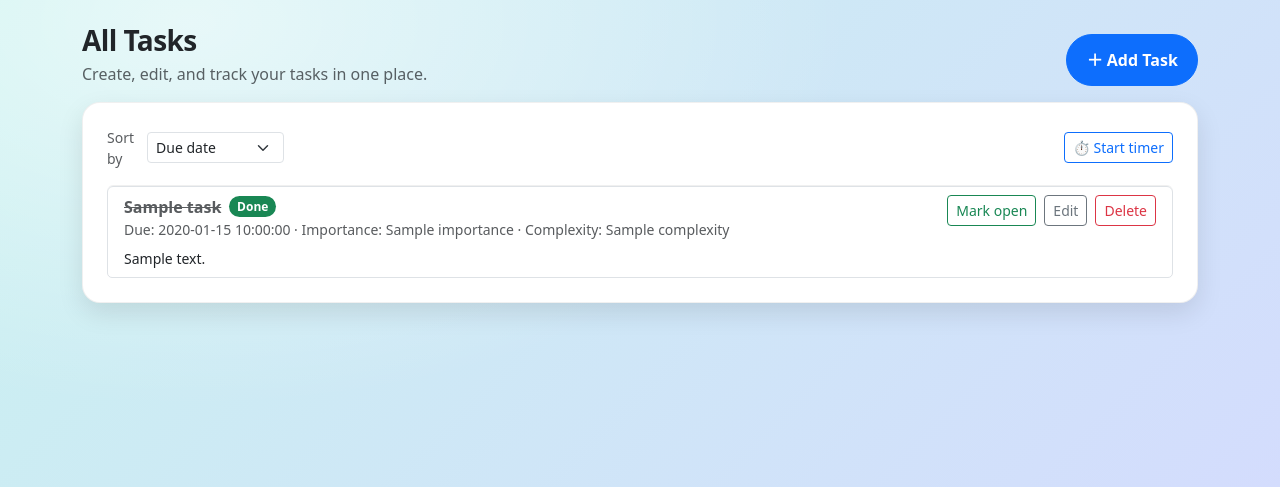
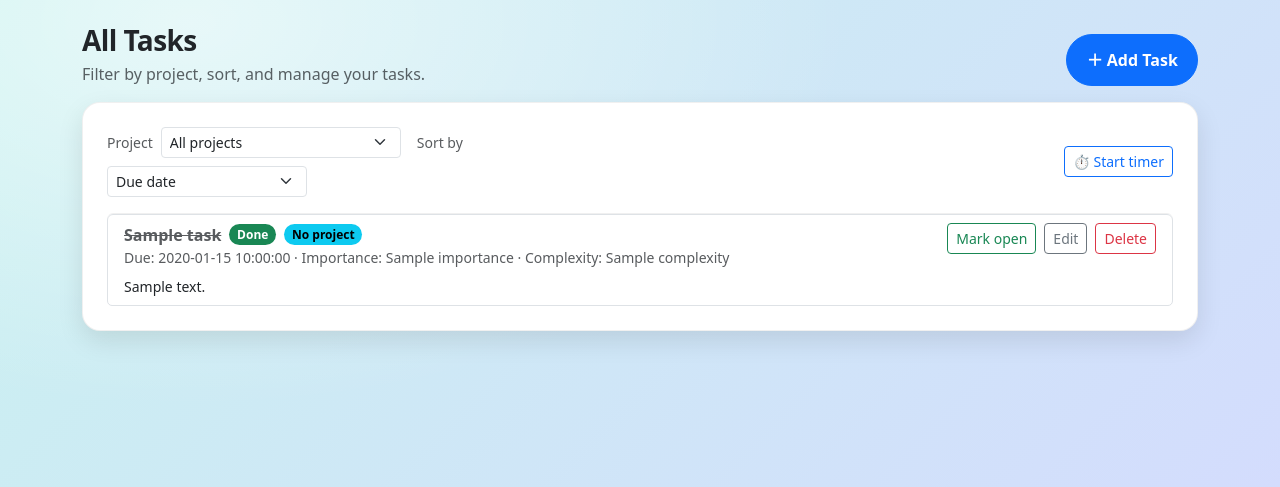
Before and after one commit to Karimelhadary/First-Developed-Program, a Flask app: page /tasklist in a window 1280 px wide. Shown: the part 57-544 px from the top of the page. Run offline with Flask 3, Linux system fonts and the light colour scheme; the visitor is signed in with stand-in values (Sample User, id 1); a database or web service that is not in the repository returns one stand-in record (values such as "Sample title").

Commit message:
improved projects

```diff
--- a/model/task_model.py
+++ b/model/task_model.py
@@ -41,8 +41,15 @@ def _audit(user_id: str, action: str, payload: dict):
 importance_rank = {"Low": 1, "Medium": 2, "High": 3}
 
 
-def get_all_tasks_sorted(user_id: str, sort_param: str):
-    docs = list(current_app.tasks.find({"user_id": user_id}))
+def get_all_tasks_sorted(user_id: str, sort_param: str, project_id: str | None = None):
+    query = {"user_id": user_id}
+    if project_id:
+        if project_id == "__none__":
+            query["project_id"] = None
+        else:
+            query["project_id"] = project_id
+
+    docs = list(current_app.tasks.find(query))
 
     if sort_param == "importance":
         docs.sort(key=lambda d: importance_rank.get(d.get("importance", "Low"), 0), reverse=True)
--- a/routes/tasks.py
+++ b/routes/tasks.py
@@ -18,11 +18,28 @@ tasks_bp = Blueprint("tasks_bp", __name__)
 @tasks_bp.route("/tasklist")
 @login_required
 def task_list():
-    """Show all tasks, with optional sorting."""
     sort_param = request.args.get("sort", "due_date")
+    project_id = request.args.get("project") or ""
     user_id = session.get("user_id")
-    tasks = get_all_tasks_sorted(user_id, sort_param)
-    return render_template("tasklist.html", tasks=tasks, sort=sort_param)
+
+    projects = list_projects(user_id)
+    project_name = {p["id"]: p["name"] for p in projects}
+
+    # filtered tasks
+    tasks = get_all_tasks_sorted(user_id, sort_param, project_id if project_id else None)
+
+    # enrich for UI
+    for t in tasks:
+        pid = t.get("project_id")
+        t["project_name"] = project_name.get(pid, "No project") if pid else "No project"
+
+    return render_template(
+        "tasklist.html",
+        tasks=tasks,
+        sort=sort_param,
+        projects=projects,
+        project_id=project_id,
+    )
 
 
 @tasks_bp.route("/addtask", methods=["GET", "POST"])
@@ -89,17 +106,18 @@ def edit_task(task_id):
 def delete_task_route(task_id):
     user_id = session.get("user_id")
     delete_task(user_id, task_id)
-    return redirect(url_for("tasks_bp.task_list"))
+    # keep filters if present
+    sort_param = request.args.get("sort", "due_date")
+    project_id = request.args.get("project", "")
+    return redirect(url_for("tasks_bp.task_list", sort=sort_param, project=project_id))
 
 
 @tasks_bp.route("/tasks/<task_id>/toggle_complete", methods=["POST"])
 @login_required
 def toggle_complete(task_id):
-    """Toggle the 'completed' status of a task."""
     user_id = session.get("user_id")
     toggle_task_complete(user_id, task_id)
 
-    sort_param = request.args.get("sort")
-    if sort_param:
-        return redirect(url_for("tasks_bp.task_list", sort=sort_param))
-    return redirect(url_for("tasks_bp.task_list"))
+    sort_param = request.args.get("sort", "due_date")
+    project_id = request.args.get("project", "")
+    return redirect(url_for("tasks_bp.task_list", sort=sort_param, project=project_id))
--- a/templates/tasklist.html
+++ b/templates/tasklist.html
@@ -5,7 +5,7 @@
 <div class="d-flex justify-content-between align-items-end flex-wrap gap-2 mb-3">
   <div>
     <h1 class="tm-page-title h3 mb-1">All Tasks</h1>
-    <div class="tm-subtitle">Create, edit, and track your tasks in one place.</div>
+    <div class="tm-subtitle">Filter by project, sort, and manage your tasks.</div>
   </div>
   <div class="d-flex gap-2">
     <a class="btn btn-primary tm-primary-btn" href="{{ url_for('tasks_bp.add_task') }}">＋ Add Task</a>
@@ -14,13 +14,23 @@
 
 <div class="tm-card card p-3 p-md-4">
   <div class="d-flex justify-content-between align-items-center flex-wrap gap-2 mb-3">
-    <form method="get" class="d-flex align-items-center gap-2">
-      <label class="small opacity-75">Sort by</label>
+    <form method="get" class="d-flex align-items-center gap-2 flex-wrap">
+      <label class="small opacity-75">Project</label>
+      <select class="form-select form-select-sm" name="project" style="max-width: 240px;" onchange="this.form.submit()">
+        <option value="" {% if not project_id %}selected{% endif %}>All projects</option>
+        <option value="__none__" {% if project_id=='__none__' %}selected{% endif %}>No project</option>
+        {% for p in projects %}
+          <option value="{{ p.id }}" {% if project_id==p.id %}selected{% endif %}>{{ p.name }}</option>
+        {% endfor %}
+      </select>
+
+      <label class="small opacity-75 ms-0 ms-md-2">Sort by</label>
       <select class="form-select form-select-sm" name="sort" style="max-width: 200px;" onchange="this.form.submit()">
         <option value="due_date" {% if sort=='due_date' %}selected{% endif %}>Due date</option>
         <option value="importance" {% if sort=='importance' %}selected{% endif %}>Importance</option>
         <option value="complexity" {% if sort=='complexity' %}selected{% endif %}>Complexity</option>
       </select>
+
       <noscript><button class="btn btn-sm btn-outline-secondary" type="submit">Apply</button></noscript>
     </form>
 
@@ -32,9 +42,10 @@
       {% for t in tasks %}
         <div class="list-group-item d-flex justify-content-between align-items-start gap-3">
           <div class="me-auto">
-            <div class="d-flex align-items-center gap-2">
+            <div class="d-flex align-items-center gap-2 flex-wrap">
               <div class="fw-semibold {% if t.completed %}text-decoration-line-through opacity-75{% endif %}">{{ t.title }}</div>
               <span class="badge rounded-pill text-bg-{{ 'success' if t.completed else 'secondary' }}">{{ 'Done' if t.completed else 'Open' }}</span>
+              <span class="badge rounded-pill text-bg-info">{{ t.project_name }}</span>
             </div>
             <div class="small opacity-75">
               {% if t.due_date %}Due: {{ t.due_date }} · {% endif %}
@@ -46,7 +57,7 @@
           </div>
 
           <div class="d-flex align-items-center gap-2">
-            <form action="{{ url_for('tasks_bp.toggle_complete', task_id=t.id) }}" method="post" class="m-0">
+            <form action="{{ url_for('tasks_bp.toggle_complete', task_id=t.id, sort=sort, project=project_id) }}" method="post" class="m-0">
               <button class="btn btn-sm btn-outline-success" type="submit">
                 {% if t.completed %}Mark open{% else %}Mark done{% endif %}
               </button>
@@ -54,7 +65,8 @@
 
             <a class="btn btn-sm btn-outline-secondary" href="{{ url_for('tasks_bp.edit_task', task_id=t.id) }}">Edit</a>
 
-            <form action="{{ url_for('tasks_bp.delete_task_route', task_id=t.id) }}" method="post" class="m-0" onsubmit="return confirm('Delete this task?');">
+            <form action="{{ url_for('tasks_bp.delete_task_route', task_id=t.id, sort=sort, project=project_id) }}" method="post"
+                  class="m-0" onsubmit="return confirm('Delete this task?');">
               <button class="btn btn-sm btn-outline-danger" type="submit">Delete</button>
             </form>
           </div>
@@ -64,8 +76,8 @@
   {% else %}
     <div class="text-center py-5">
       <div class="fs-1">🗒️</div>
-      <div class="fw-semibold">No tasks yet</div>
-      <div class="tm-subtitle mb-3">Add your first task and start tracking your progress.</div>
+      <div class="fw-semibold">No tasks found</div>
+      <div class="tm-subtitle mb-3">Try switching the project filter, or add a new task.</div>
       <a class="btn btn-primary tm-primary-btn" href="{{ url_for('tasks_bp.add_task') }}">Add Task</a>
     </div>
   {% endif %}
```
Also changed, not shown: templates/insights.html (+16 -8 lines).
